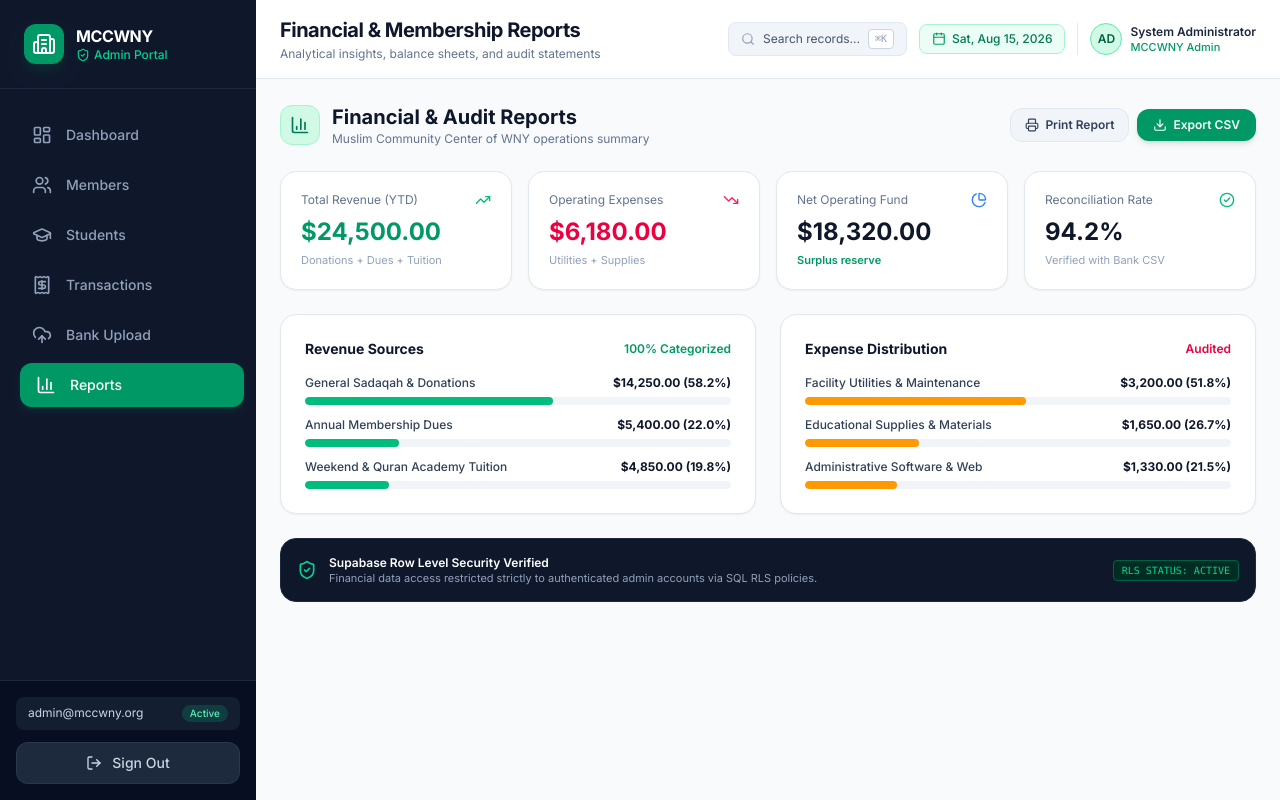
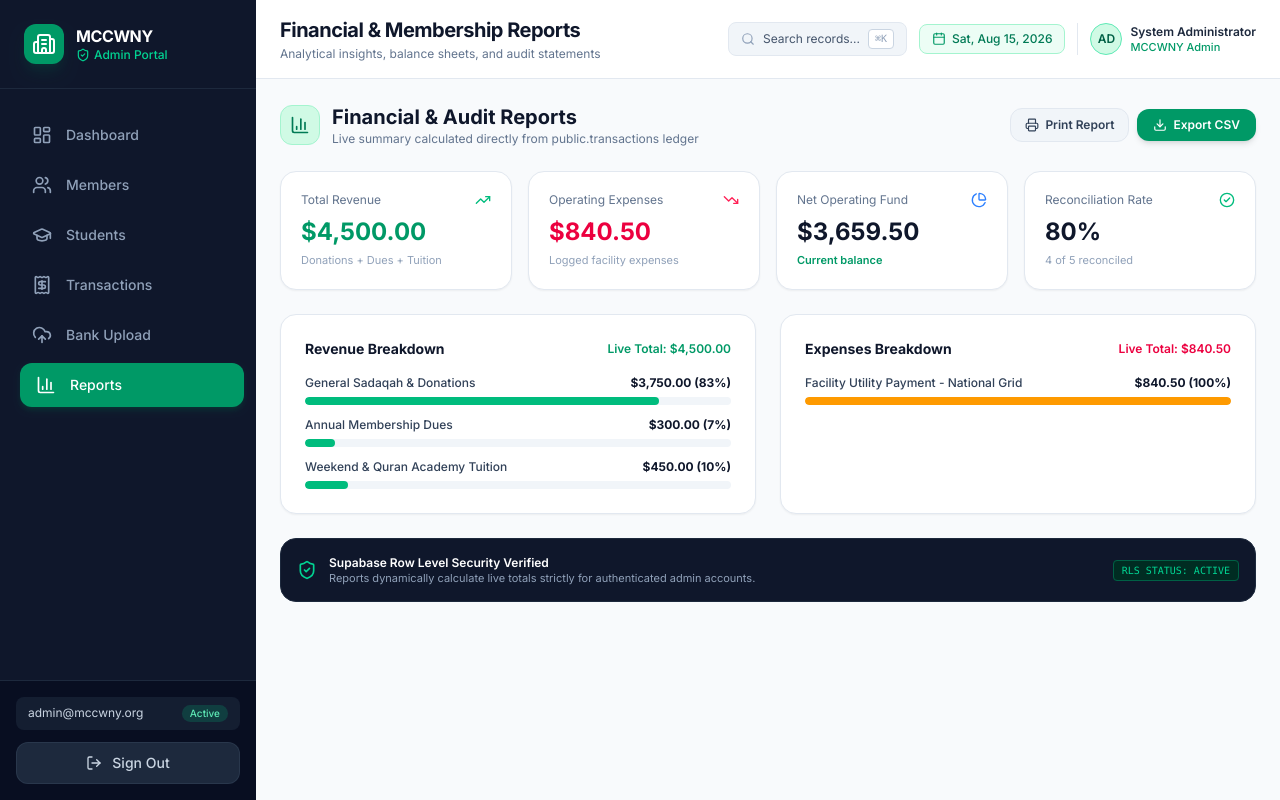
Before and after one commit to noordigitalwny-netizen/MCCWNY, a Next.js app: page /reports in a window 1280 px wide. Built offline with nearby package versions, Linux system fonts and the light colour scheme.

Commit message:
dynamic-reports-strict-login

```diff
--- a/src/app/reports/page.tsx
+++ b/src/app/reports/page.tsx
@@ -1,5 +1,7 @@
 "use client";
 
+import { useState, useEffect } from "react";
+import { getStoredTransactions, Transaction } from "@/lib/data-store";
 import { formatCurrency } from "@/lib/utils";
 import {
   BarChart3,
@@ -10,28 +12,87 @@ import {
   PieChart,
   ShieldCheck,
   CheckCircle2,
-  Building2,
 } from "lucide-react";
 
 export default function ReportsPage() {
-  const financialSummary = {
-    totalRevenue: 24500.0,
-    totalExpenses: 6180.0,
-    netIncome: 18320.0,
-    reconciliationRate: "94.2%",
-  };
+  const [transactions, setTransactions] = useState<Transaction[]>([]);
+
+  useEffect(() => {
+    const loadTransactions = () => {
+      setTransactions(getStoredTransactions());
+    };
+    loadTransactions();
+    window.addEventListener("focus", loadTransactions);
+    return () => window.removeEventListener("focus", loadTransactions);
+  }, []);
+
+  // Compute Live Financial Metrics from Data Store
+  const totalRevenue = transactions
+    .filter((t) => t.type !== "expense")
+    .reduce((sum, t) => sum + t.amount, 0);
+
+  const totalExpenses = transactions
+    .filter((t) => t.type === "expense")
+    .reduce((sum, t) => sum + t.amount, 0);
+
+  const netIncome = totalRevenue - totalExpenses;
+
+  const reconciledCount = transactions.filter((t) => t.is_reconciled).length;
+  const reconciliationRate =
+    transactions.length > 0
+      ? `${Math.round((reconciledCount / transactions.length) * 100)}%`
+      : "100%";
+
+  // Dynamic Revenue Categories Breakdown
+  const generalDonationsTotal = transactions
+    .filter((t) => t.type === "general_donation")
+    .reduce((sum, t) => sum + t.amount, 0);
+
+  const memberFeesTotal = transactions
+    .filter((t) => t.type === "member_fee")
+    .reduce((sum, t) => sum + t.amount, 0);
+
+  const classPaymentsTotal = transactions
+    .filter((t) => t.type === "class_payment")
+    .reduce((sum, t) => sum + t.amount, 0);
 
   const revenueBreakdown = [
-    { category: "General Sadaqah & Donations", amount: 14250.0, pct: "58.2%" },
-    { category: "Annual Membership Dues", amount: 5400.0, pct: "22.0%" },
-    { category: "Weekend & Quran Academy Tuition", amount: 4850.0, pct: "19.8%" },
+    {
+      category: "General Sadaqah & Donations",
+      amount: generalDonationsTotal,
+      pct:
+        totalRevenue > 0
+          ? `${Math.round((generalDonationsTotal / totalRevenue) * 100)}%`
+          : "0%",
+    },
+    {
+      category: "Annual Membership Dues",
+      amount: memberFeesTotal,
+      pct:
+        totalRevenue > 0
+          ? `${Math.round((memberFeesTotal / totalRevenue) * 100)}%`
+          : "0%",
+    },
+    {
+      category: "Weekend & Quran Academy Tuition",
+      amount: classPaymentsTotal,
+      pct:
+        totalRevenue > 0
+          ? `${Math.round((classPaymentsTotal / totalRevenue) * 100)}%`
+          : "0%",
+    },
   ];
 
-  const expenseBreakdown = [
-    { category: "Facility Utilities & Maintenance", amount: 3200.0, pct: "51.8%" },
-    { category: "Educational Supplies & Materials", amount: 1650.0, pct: "26.7%" },
-    { category: "Administrative Software & Web", amount: 1330.0, pct: "21.5%" },
-  ];
+  // Dynamic Expenses Breakdown
+  const expenseItems = transactions.filter((t) => t.type === "expense");
+  const expenseBreakdown = expenseItems.map((item) => ({
+    category: item.description,
+    amount: item.amount,
+    pct:
+      totalExpenses > 0
+        ? `${Math.round((item.amount / totalExpenses) * 100)}%`
+        : "0%",
+  }));
 
   return (
     <div className="space-y-6">
@@ -46,7 +107,7 @@ export default function ReportsPage() {
               Financial & Audit Reports
             </h1>
             <p className="text-xs text-slate-500">
-              Muslim Community Center of WNY operations summary
+              Live summary calculated directly from public.transactions ledger
             </p>
           </div>
         </div>
@@ -63,15 +124,15 @@ export default function ReportsPage() {
         </div>
       </div>
 
-      {/* Summary Cards */}
+      {/* Summary Cards Grid (Dynamic) */}
       <div className="grid grid-cols-1 sm:grid-cols-2 lg:grid-cols-4 gap-4">
         <div className="bg-white dark:bg-slate-900 border border-slate-200 dark:border-slate-800 rounded-2xl p-5 shadow-xs">
           <div className="flex items-center justify-between text-xs text-slate-500">
-            <span>Total Revenue (YTD)</span>
+            <span>Total Revenue</span>
             <TrendingUp className="w-4 h-4 text-emerald-500" />
           </div>
           <p className="text-2xl font-bold text-emerald-600 dark:text-emerald-400 mt-2">
-            {formatCurrency(financialSummary.totalRevenue)}
+            {formatCurrency(totalRevenue)}
           </p>
           <p className="text-[11px] text-slate-400 mt-1">Donations + Dues + Tuition</p>
         </div>
@@ -82,9 +143,9 @@ export default function ReportsPage() {
             <TrendingDown className="w-4 h-4 text-rose-500" />
           </div>
           <p className="text-2xl font-bold text-rose-600 dark:text-rose-400 mt-2">
-            {formatCurrency(financialSummary.totalExpenses)}
+            {formatCurrency(totalExpenses)}
           </p>
-          <p className="text-[11px] text-slate-400 mt-1">Utilities + Supplies</p>
+          <p className="text-[11px] text-slate-400 mt-1">Logged facility expenses</p>
         </div>
 
         <div className="bg-white dark:bg-slate-900 border border-slate-200 dark:border-slate-800 rounded-2xl p-5 shadow-xs">
@@ -93,10 +154,10 @@ export default function ReportsPage() {
             <PieChart className="w-4 h-4 text-blue-500" />
           </div>
           <p className="text-2xl font-bold text-slate-900 dark:text-white mt-2">
-            {formatCurrency(financialSummary.netIncome)}
+            {formatCurrency(netIncome)}
           </p>
           <p className="text-[11px] text-emerald-600 dark:text-emerald-400 font-semibold mt-1">
-            Surplus reserve
+            Current balance
           </p>
         </div>
 
@@ -106,9 +167,11 @@ export default function ReportsPage() {
             <CheckCircle2 className="w-4 h-4 text-emerald-500" />
           </div>
           <p className="text-2xl font-bold text-slate-900 dark:text-white mt-2">
-            {financialSummary.reconciliationRate}
+            {reconciliationRate}
           </p>
-          <p className="text-[11px] text-slate-400 mt-1">Verified with Bank CSV</p>
+          <p className="text-[11px] text-slate-400 mt-1">
+            {reconciledCount} of {transactions.length} reconciled
+          </p>
         </div>
       </div>
 
@@ -117,9 +180,9 @@ export default function ReportsPage() {
         {/* Revenue Categorization */}
         <div className="bg-white dark:bg-slate-900 border border-slate-200 dark:border-slate-800 rounded-2xl p-6 shadow-xs space-y-4">
           <h3 className="font-bold text-sm text-slate-900 dark:text-white flex items-center justify-between">
-            <span>Revenue Sources</span>
+            <span>Revenue Breakdown</span>
             <span className="text-xs font-semibold text-emerald-600 dark:text-emerald-400">
-              100% Categorized
+              Live Total: {formatCurrency(totalRevenue)}
             </span>
           </h3>
 
@@ -134,7 +197,7 @@ export default function ReportsPage() {
                 </div>
                 <div className="w-full h-2 rounded-full bg-slate-100 dark:bg-slate-800 overflow-hidden">
                   <div
-                    className="h-full bg-emerald-500 rounded-full"
+                    className="h-full bg-emerald-500 rounded-full transition-all"
                     style={{ width: rev.pct }}
                   />
                 </div>
@@ -146,9 +209,9 @@ export default function ReportsPage() {
         {/* Expenses Categorization */}
         <div className="bg-white dark:bg-slate-900 border border-slate-200 dark:border-slate-800 rounded-2xl p-6 shadow-xs space-y-4">
           <h3 className="font-bold text-sm text-slate-900 dark:text-white flex items-center justify-between">
-            <span>Expense Distribution</span>
+            <span>Expenses Breakdown</span>
             <span className="text-xs font-semibold text-rose-600 dark:text-rose-400">
-              Audited
+              Live Total: {formatCurrency(totalExpenses)}
             </span>
           </h3>
 
@@ -163,12 +226,15 @@ export default function ReportsPage() {
                 </div>
                 <div className="w-full h-2 rounded-full bg-slate-100 dark:bg-slate-800 overflow-hidden">
                   <div
-                    className="h-full bg-amber-500 rounded-full"
+                    className="h-full bg-amber-500 rounded-full transition-all"
                     style={{ width: exp.pct }}
                   />
                 </div>
               </div>
             ))}
+            {expenseBreakdown.length === 0 && (
+              <p className="text-slate-400 italic">No expenses currently logged.</p>
+            )}
           </div>
         </div>
       </div>
@@ -180,7 +246,7 @@ export default function ReportsPage() {
           <div>
             <p className="font-semibold text-white">Supabase Row Level Security Verified</p>
             <p className="text-slate-400 text-[11px]">
-              Financial data access restricted strictly to authenticated admin accounts via SQL RLS policies.
+              Reports dynamically calculate live totals strictly for authenticated admin accounts.
             </p>
           </div>
         </div>
```
Also changed, not shown: src/app/login/page.tsx (+41 -61 lines).
